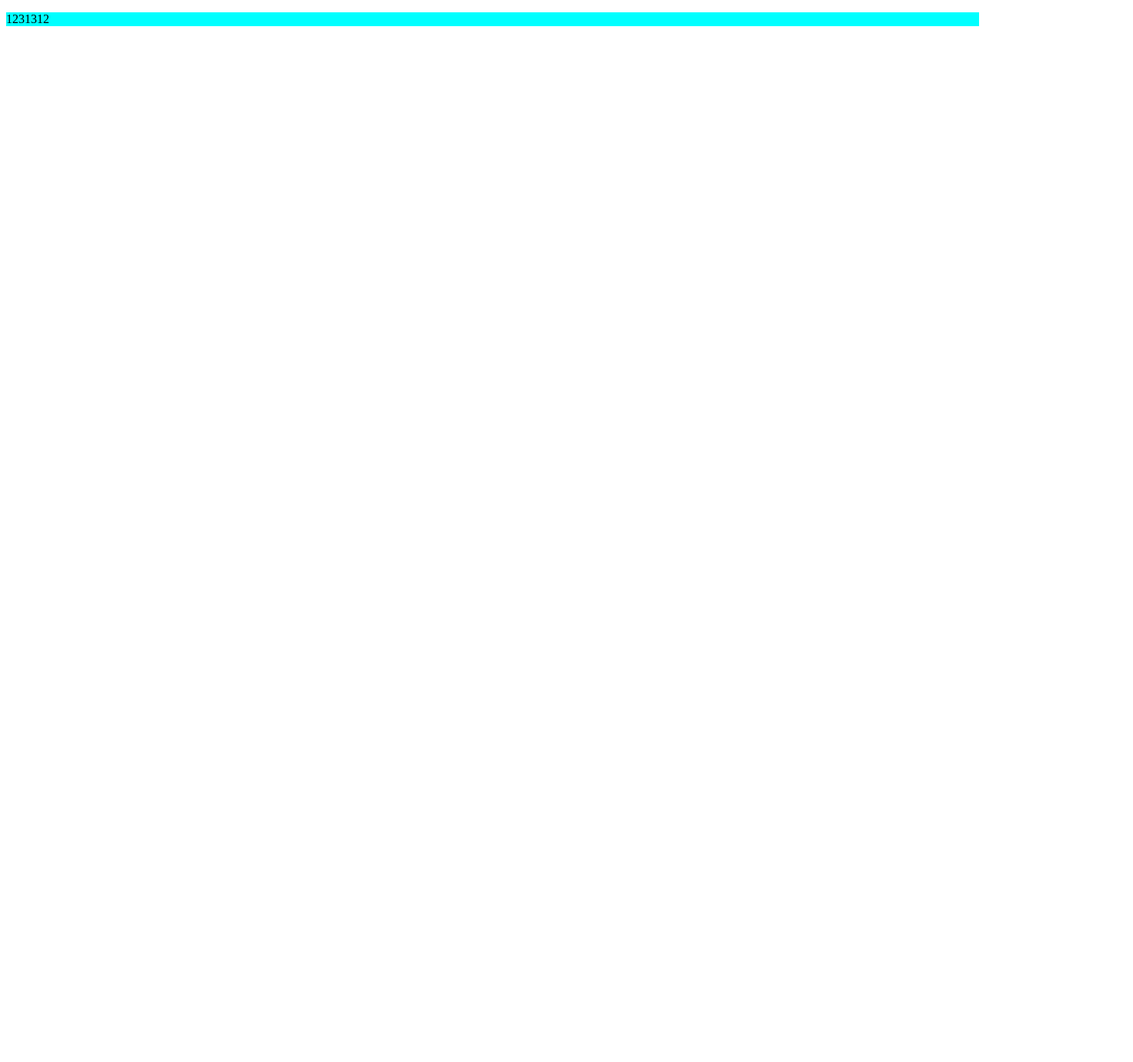
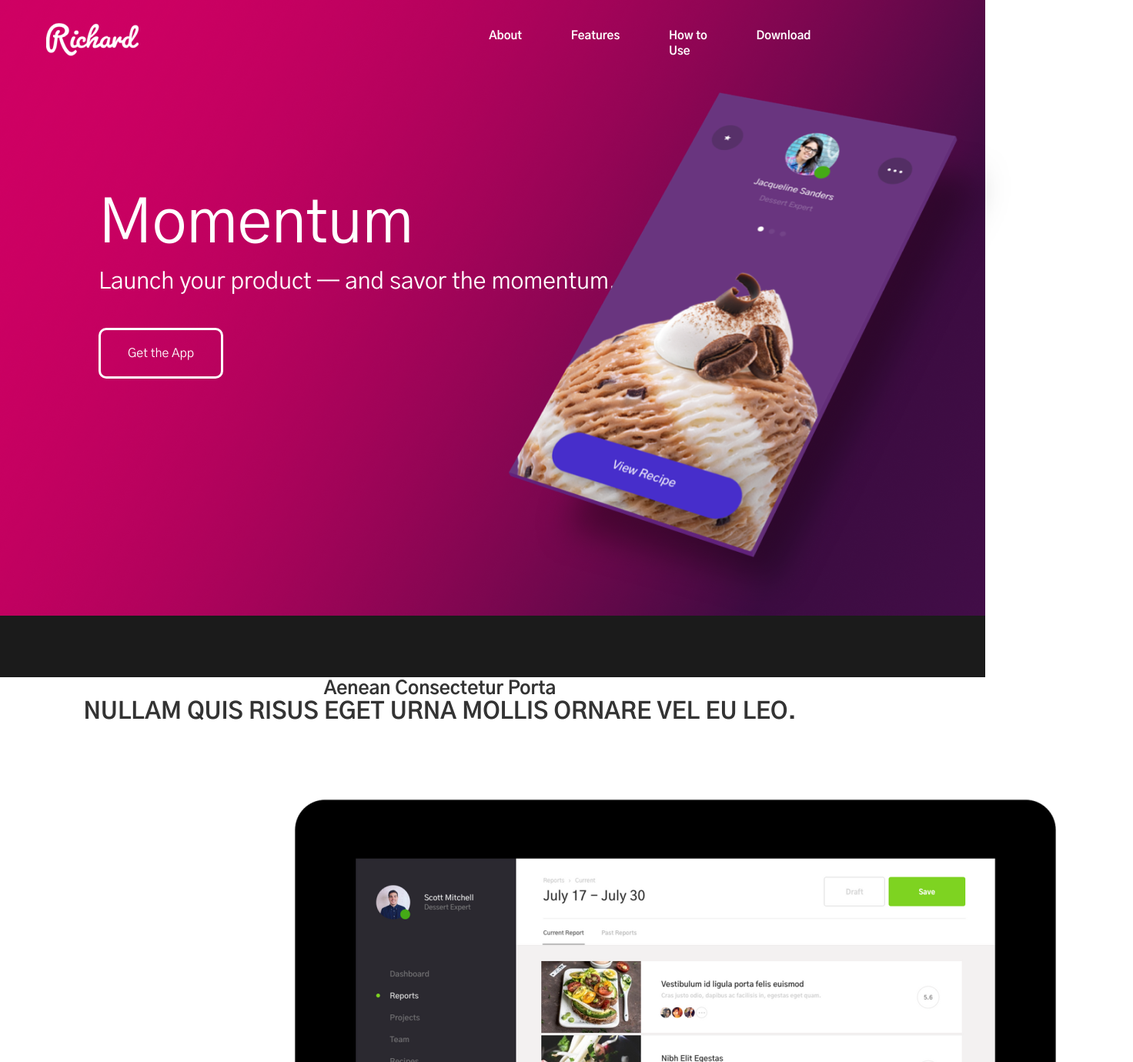
Before and after one commit to JeyPey/Richard, a plain HTML site: page index.html in a window 1280 px wide. Shown: the top 1380 px of the page at 77% size, 1472 px wide, since content can reach past the window. Before the commit the page ends 800 px from the top, so only its background shows below. Drawn offline with Linux system fonts and the light colour scheme.

Commit message:
07.05 commit
07.05 commit

```diff
--- a/css/style.css
+++ b/css/style.css
@@ -1,5 +1,183 @@
-p{
-    width: 1000;
-    height: 300;
-    background-color: aqua;
+body {
+    margin: 0;
+    font-family: 'Gothic A1', sans-serif;
+    font-size: 16px;
+    line-height: 30px;
+    color: rgba(107, 107, 107, 1);
 }
+
+*,
+*:after,
+*:before {
+    box-sizing: border-box;
+}
+
+h1,
+h2,
+h3,
+h4,
+h5,
+h6 {
+    margin: 0;
+}
+
+.container {
+    position: absolute;
+    height: 100px;
+    left: 4.65%;
+    right: 15.35%;
+
+}
+
+
+/* HEADER--------------- */
+
+.header {
+    padding-top: 30px;
+    width: 100%;
+    position: absolute;
+    top: 0;
+    left: 0;
+    right: 0;
+    z-index: 1000;
+}
+
+.header__inner {
+    display: flex;
+    justify-content: space-between;
+    align-items: center;
+}
+
+
+
+/* NAV-------- */
+
+.nav {
+    font-size: 15px;
+    font-weight: 700;
+    line-height: 20px;
+}
+
+.nav__link {
+    display: inline-block;
+    vertical-align: top;
+    margin: 0 30px;
+    text-decoration: none;
+    color: #fff;
+}
+
+/* INTRO------------- */
+
+.intro {
+    display: flex;
+    flex-direction: column;
+    justify-content: center;
+    width: 100%;
+    height: 100vh;
+    background: url("../images/header/background_header.png"), center, no-repeat;
+    background-size: cover;
+}
+
+.intro_head {
+    font-weight: 400;
+    font-size: 80px;
+    line-height: 80px;
+}
+
+.intro_cont {
+    width: 677px;
+    position: absolute;
+    height: 298px;
+    left: 10%;
+    right: 60.07%;
+    color: rgba(255, 255, 255, 1);
+}
+
+.intro_text {
+    font-size: 30px;
+    font-weight: 400;
+    line-height: 10px;
+}
+
+.intro_image {
+    position: absolute;
+    height: 680px;
+    width: 652px;
+    left: 51.67%;
+    right: 3.06%;
+    top: calc(50% - 680px/2 + 60px);
+    border-radius: 0px;
+}
+
+
+
+/* BTN-------------------------------------------- */
+.btn {
+    display: inline-block;
+    vertical-align: top;
+    padding: 25px 35px;
+    border: 3px solid #fff;
+    color: #fff;
+    text-decoration: none;
+    font-size: 16px;
+    font-weight: 400;
+    border-radius: 10px;
+    margin: 25px 0 0 0;
+
+    transition: background .1s linear, color .1s linear;
+
+}
+
+.btn:hover {
+    background-color: #fff;
+    color: rgba(107, 107, 107, 1)
+}
+
+
+/* SECTION---------- */
+
+.section {
+    padding: 80px 0;
+
+}
+
+.section--devices {
+    padding-bottom: 0;
+    background: url(../images/main/background_main.png) center no-repeat;
+    background-size: cover;
+}
+
+.section__header {
+    width: 100%;
+    max-width: 950px;
+    margin: 0 auto 50px;
+    text-align: center;
+}
+
+.section__suptitle {
+    font-size: 24px;
+    color: #333;
+}
+
+.section__title {
+    font-size: 30px;
+    font-weight: 700;
+    color: #333;
+    text-transform: uppercase;
+}
+
+.section__text {
+    font-size: 15px;
+    color: #999;
+}
+
+.devices {
+    width: 100%;
+    max-width: 600px;
+    margin: 0 auto;
+    position: relative;
+}
+
+.devices__item {
+    display: block;
+}
--- a/index.html
+++ b/index.html
@@ -6,13 +6,61 @@
     <meta http-equiv="X-UA-Compatible" content="IE=edge">
     <meta name="viewport" content="width=device-width, initial-scale=1.0">
     <link rel="stylesheet" href="./css/style.css">
-    <title>Document</title>
+    <link href="https://fonts.googleapis.com/css2?family=Gothic+A1:wght@400;700&family=Oleo+Script&display=swap"
+        rel="stylesheet">
+    <title>Richard</title>
 </head>
-<p>1231312</p>
-
-
 
 <body>
+
+    <header class="header">
+        <div class="container">
+            <div class="header__inner">
+                <div class="header__logo"><img src="../Richard/images/header/header_title.png" alt=""></div>
+                <nav class="nav">
+                    <a class="nav__link" href="#">About</a>
+                    <a class="nav__link" href="#">Features</a>
+                    <a class="nav__link" href="#">How to<br>Use</a>
+                    <a class="nav__link" href="#">Download</a>
+                </nav>
+            </div>
+        </div>
+    </header>
+
+    <div class="intro">
+        <div class="intro_cont">
+            <div class="intro_head">Momentum</div>
+            <div class="intro_text">
+                <p>Launch your product — and savor the momentum.</p>
+                <a class="btn" href="#">Get the App
+
+                </a>
+            </div>
+
+        </div>
+
+        <div class="intro_image">
+            <div class="intro_photo">
+                <img src="../Richard/images/header/header_photo.png" alt="">
+            </div>
+        </div>
+        <!-- СТРЕЛКА -->
+    </div>
+
+    <section class="section  section--devices">
+        <div class="container">
+
+            <div class="section__header">
+                <h3 class="section__suptitle">Aenean Consectetur Porta</h3>
+                <h2 class="section__title">Nullam quis risus eget urna mollis ornare vel eu leo.</h2>
+            </div>
+
+            <div class="devices">
+                <img class="devices__item" src="../Richard/images/main/main_photo_table.png" alt="">
+            </div>
+
+        </div>
+    </section>
 
 </body>
 
```
